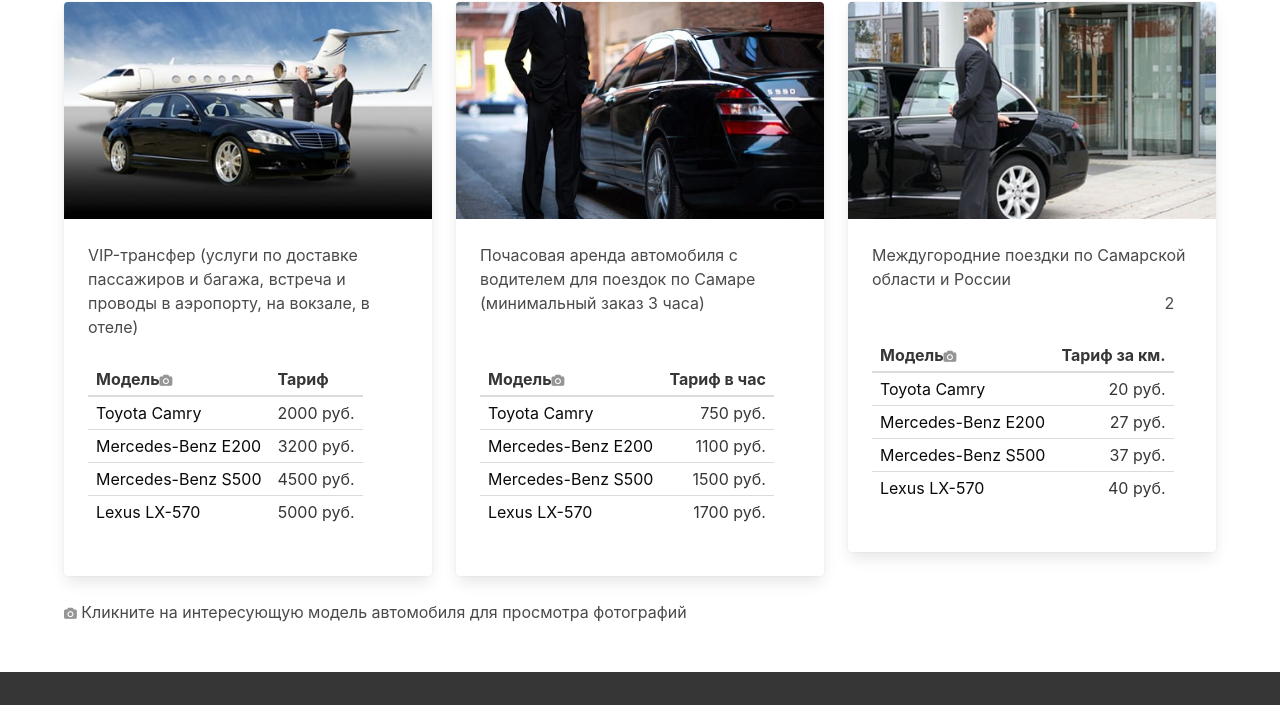
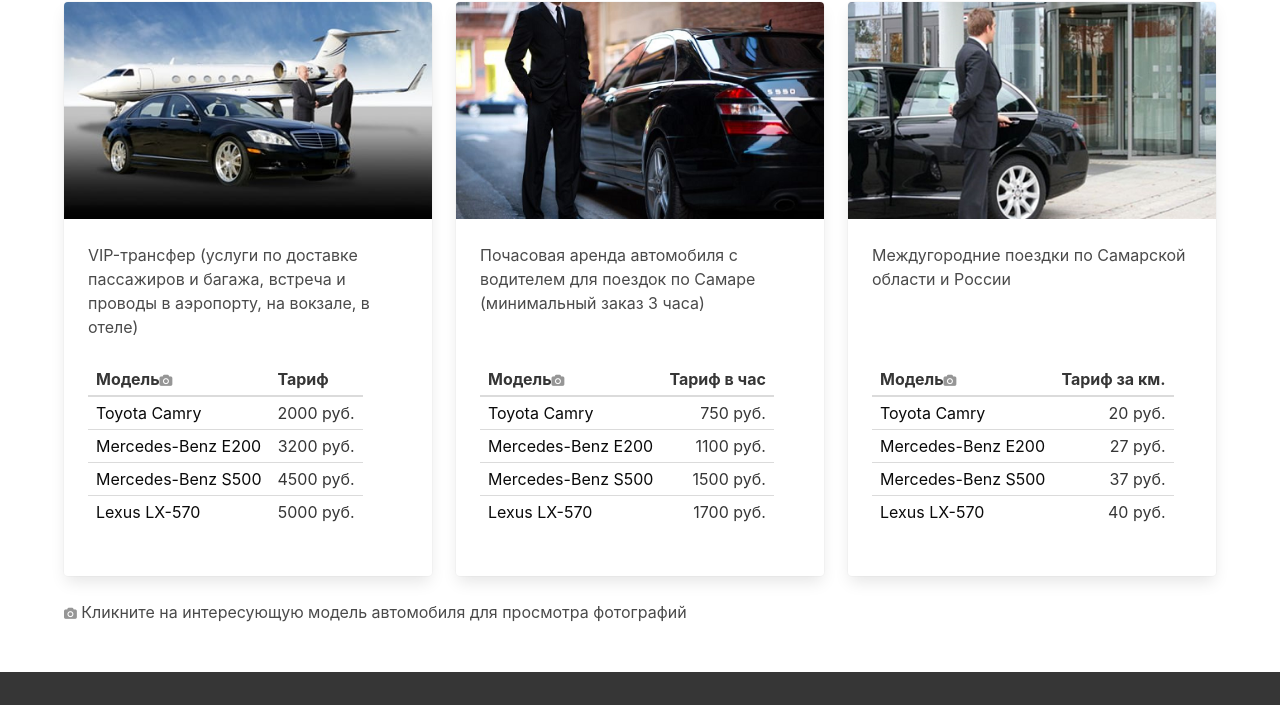
Before and after one commit to samara-vip-taxi/web-site, a plain HTML site: page index.html in a window 1280 px wide. Shown: the part 1095-1800 px from the top of the page. Drawn offline with nearby package versions, Linux system fonts and the light colour scheme; files whose address does not match are found by name.

Commit message:
fixed layout

```diff
--- a/index.html
+++ b/index.html
@@ -242,7 +242,9 @@
                 &nbsp;&nbsp;&nbsp;&nbsp;&nbsp;&nbsp;&nbsp;&nbsp;&nbsp;&nbsp;
                 &nbsp;&nbsp;&nbsp;&nbsp;&nbsp;&nbsp;&nbsp;&nbsp;&nbsp;&nbsp;
                 &nbsp;&nbsp;&nbsp;&nbsp;&nbsp;&nbsp;&nbsp;&nbsp;&nbsp;&nbsp;
-                &nbsp;&nbsp;&nbsp;&nbsp;&nbsp;&nbsp;&nbsp;&nbsp;&nbsp;&nbsp;2
+                &nbsp;&nbsp;&nbsp;&nbsp;&nbsp;&nbsp;&nbsp;&nbsp;&nbsp;&nbsp;
+                &nbsp;&nbsp;&nbsp;&nbsp;&nbsp;&nbsp;&nbsp;&nbsp;&nbsp;&nbsp;
+                &nbsp;&nbsp;&nbsp;&nbsp;&nbsp;&nbsp;&nbsp;&nbsp;&nbsp;&nbsp;
                 </span>
               </div>
               <table class="table is-narrow">
```
